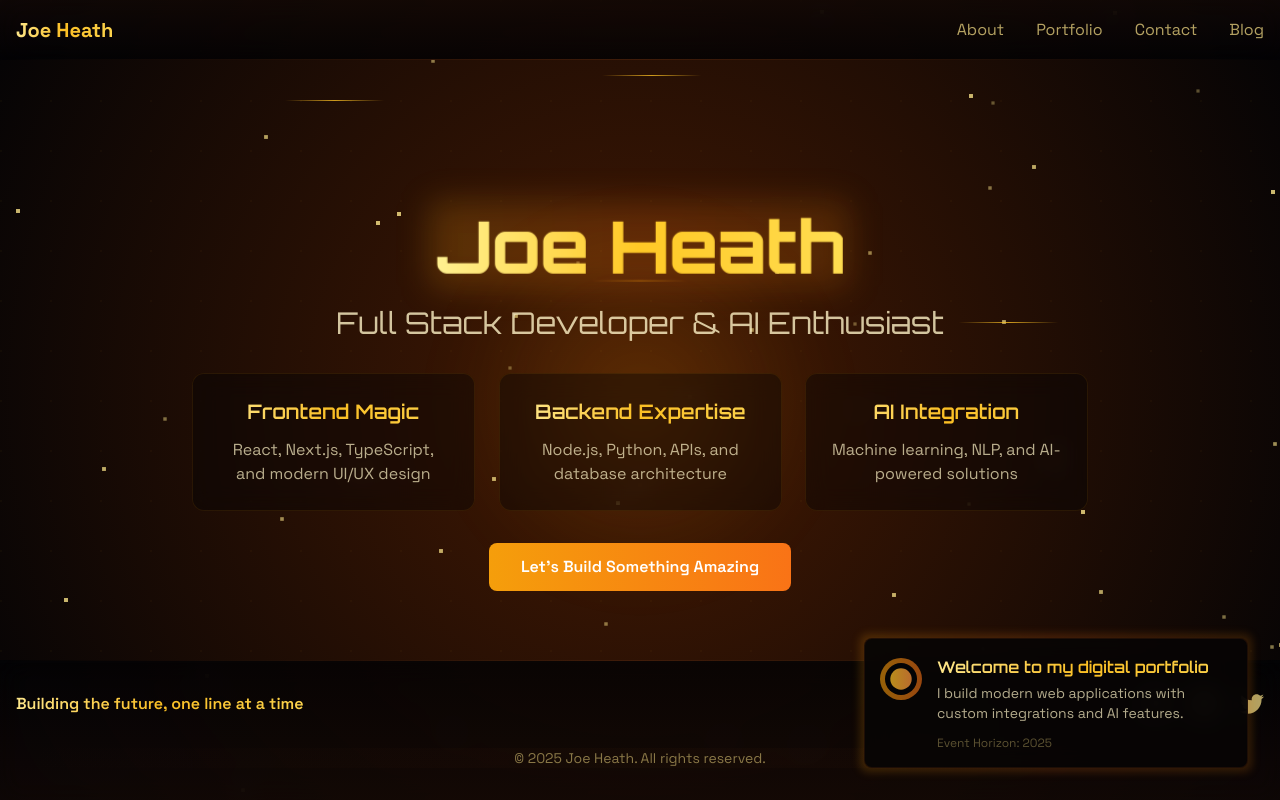
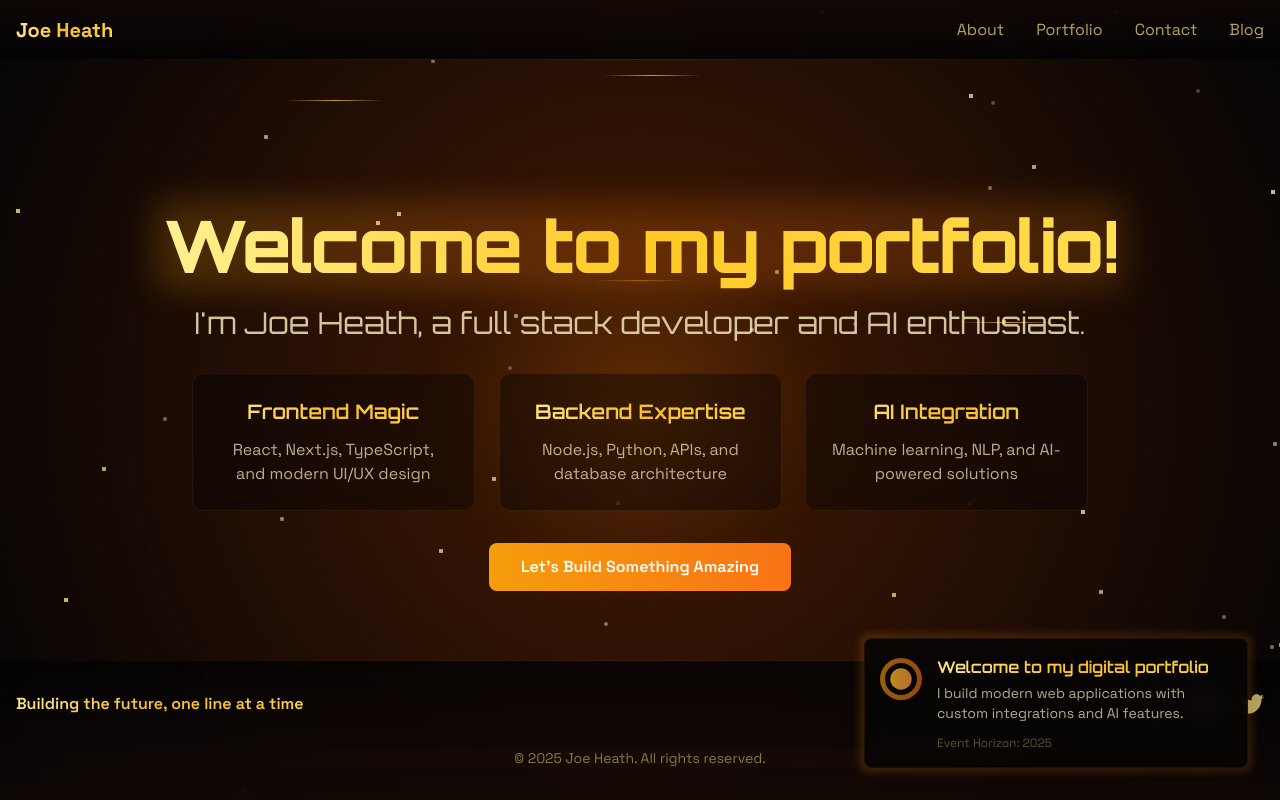
Before and after one commit to joeyheath65/portfolio, a Next.js app: page / in a window 1280 px wide. Built offline with nearby package versions, Linux system fonts and the light colour scheme.

Commit message:
updated welcome page

```diff
--- a/src/app/page.tsx
+++ b/src/app/page.tsx
@@ -34,7 +34,7 @@ export default function Home() {
                 <span className="inline-block relative">
                   <span className="absolute -inset-2 bg-gradient-to-r from-amber-500/20 via-orange-500/20 to-amber-600/20 rounded-lg blur-lg" />
                   <span className="relative bg-gradient-to-r from-amber-200 via-amber-400 to-amber-300 bg-clip-text text-transparent font-extrabold tracking-tight">
-                    Joe Heath
+                    Welcome to my portfolio!
                   </span>
                 </span>
               </h1>
@@ -48,7 +48,7 @@ export default function Home() {
               className="mb-6 sm:mb-8"
             >
               <h2 className="text-xl sm:text-2xl md:text-3xl text-amber-100/80">
-                Full Stack Developer & AI Enthusiast
+                I&apos;m Joe Heath, a full stack developer and AI enthusiast.
               </h2>
             </motion.div>
 
```
